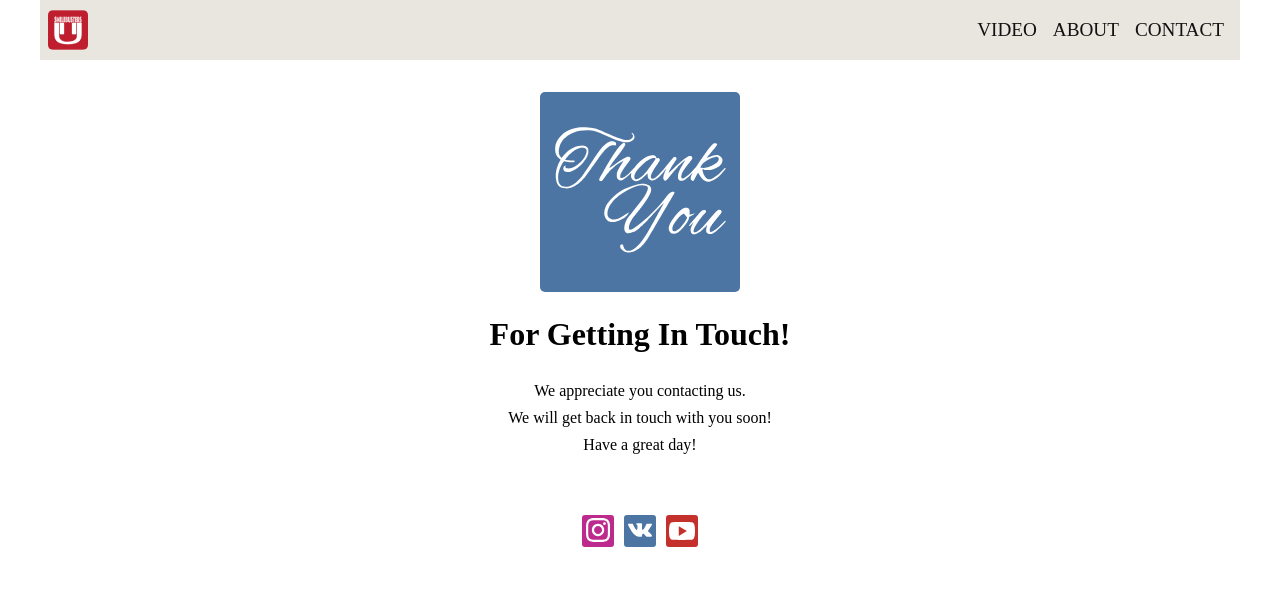
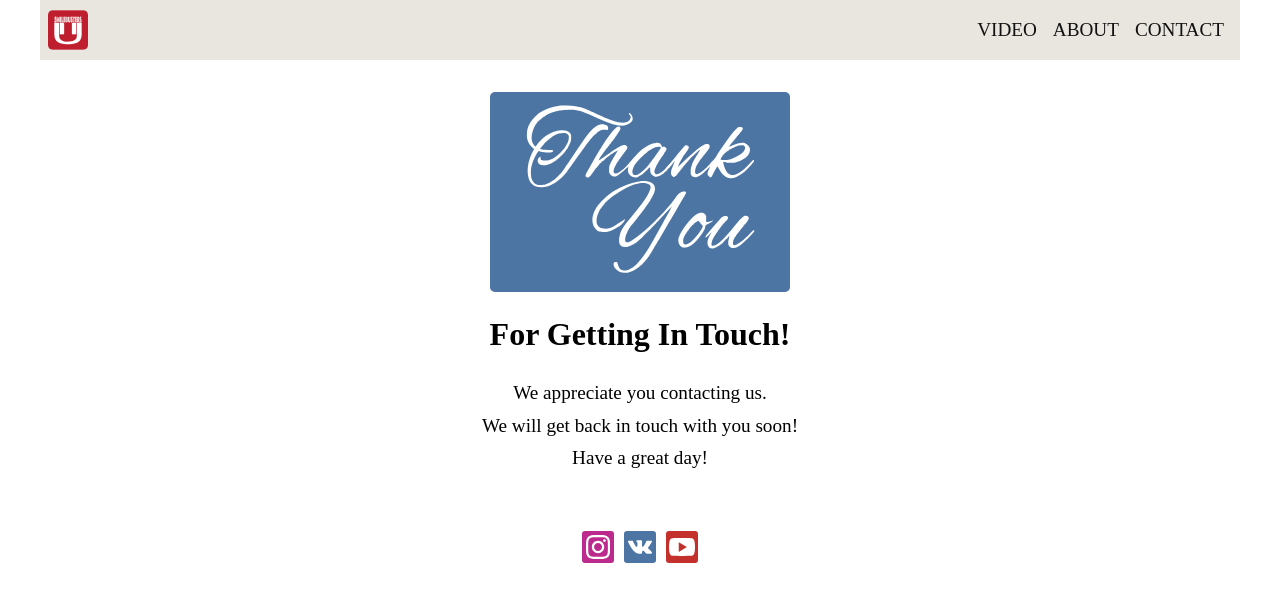
Before and after one commit to eelok/smilebusters, a React (Create React App) app: page /message in a window 1280 px wide. Shown: the top 602 px of the page. Built offline with nearby package versions, Linux system fonts and the light colour scheme.

Commit message:
make font-size larger

```diff
--- a/src/pages/thank-you-page/thank-you-page-style.scss
+++ b/src/pages/thank-you-page/thank-you-page-style.scss
@@ -7,7 +7,7 @@
 
   &__icon {
     height: 200px;
-    width: 200px;
+    width: 300px;
     margin: 1rem;
     background-color: #4c75a3;
     border-radius: 5px;
@@ -22,6 +22,7 @@
 
   &__text {
     margin: 1rem 0.5rem;
+    font-size: 1.2rem;
     line-height: 1.7;
   }
 }
```
